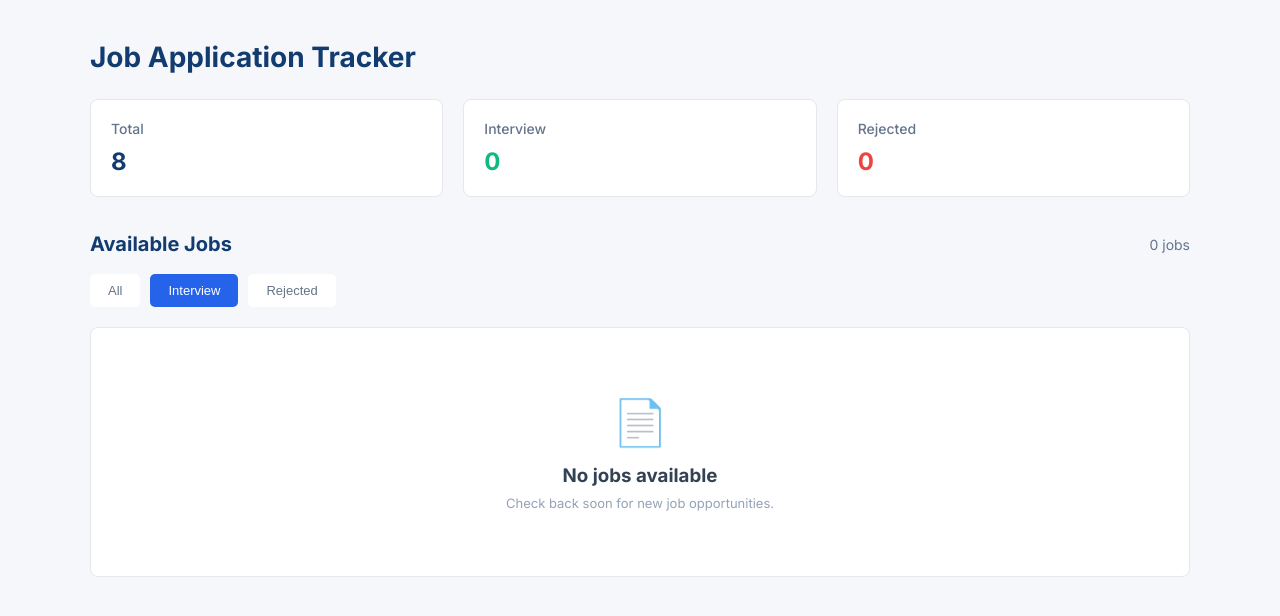
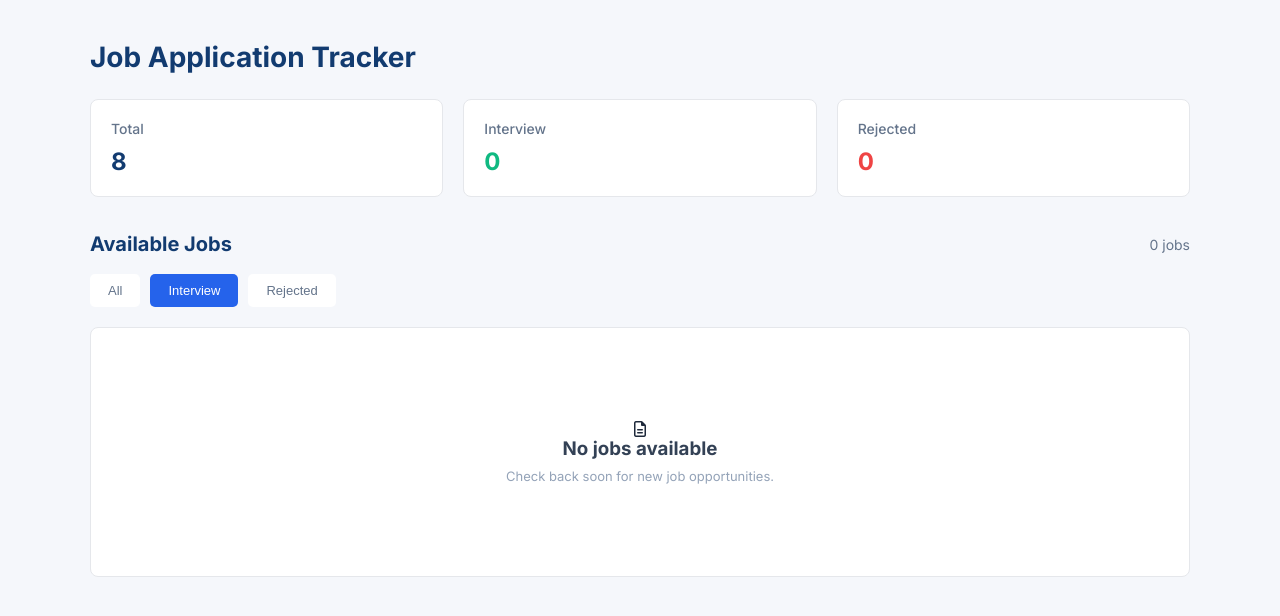
Before and after one commit to aditi-190/B-13-A-4-, a plain HTML site: page index.html in a window 1280 px wide. Both pictures are taken after a click on the button "Interview". Drawn offline with Linux system fonts and the light colour scheme.

Commit message:
complete

```diff
--- a/index.html
+++ b/index.html
@@ -6,6 +6,8 @@
     <meta name="viewport" content="width=device-width, initial-scale=1.0">
 
     <title>Job Application Tracker</title>
+      <link rel="stylesheet"
+          href="https://cdnjs.cloudflare.com/ajax/libs/font-awesome/6.5.2/css/all.min.css">
 
     <link rel="stylesheet" href="style.css">
 </head>
@@ -83,9 +85,7 @@
 
             <div id="no-jobs" class="no-jobs">
 
-                <div class="no-jobs-icon">
-                    📄
-                </div>
+              <i class="fa-regular fa-file-lines"></i>
 
                 <h3>No jobs available</h3>
 
--- a/script.js
+++ b/script.js
@@ -191,7 +191,7 @@
 
             <div class="job-info">
 
-                <span>📍 ${job.location}</span>
+                <span> ${job.location}</span>
 
                 <span>• ${job.type}</span>
 
@@ -305,7 +305,7 @@
     }
 
 
-    // Stay in current tab
+
     displayJobs();
 
 }
```
